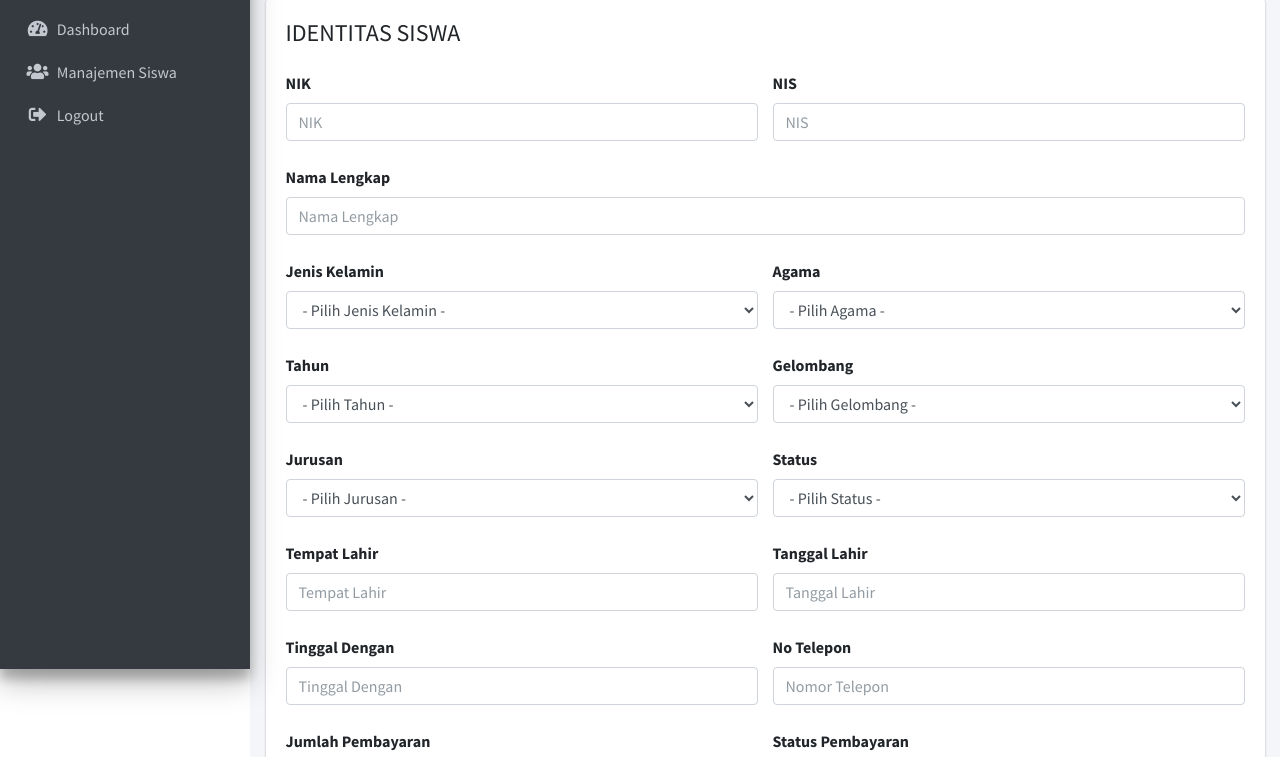
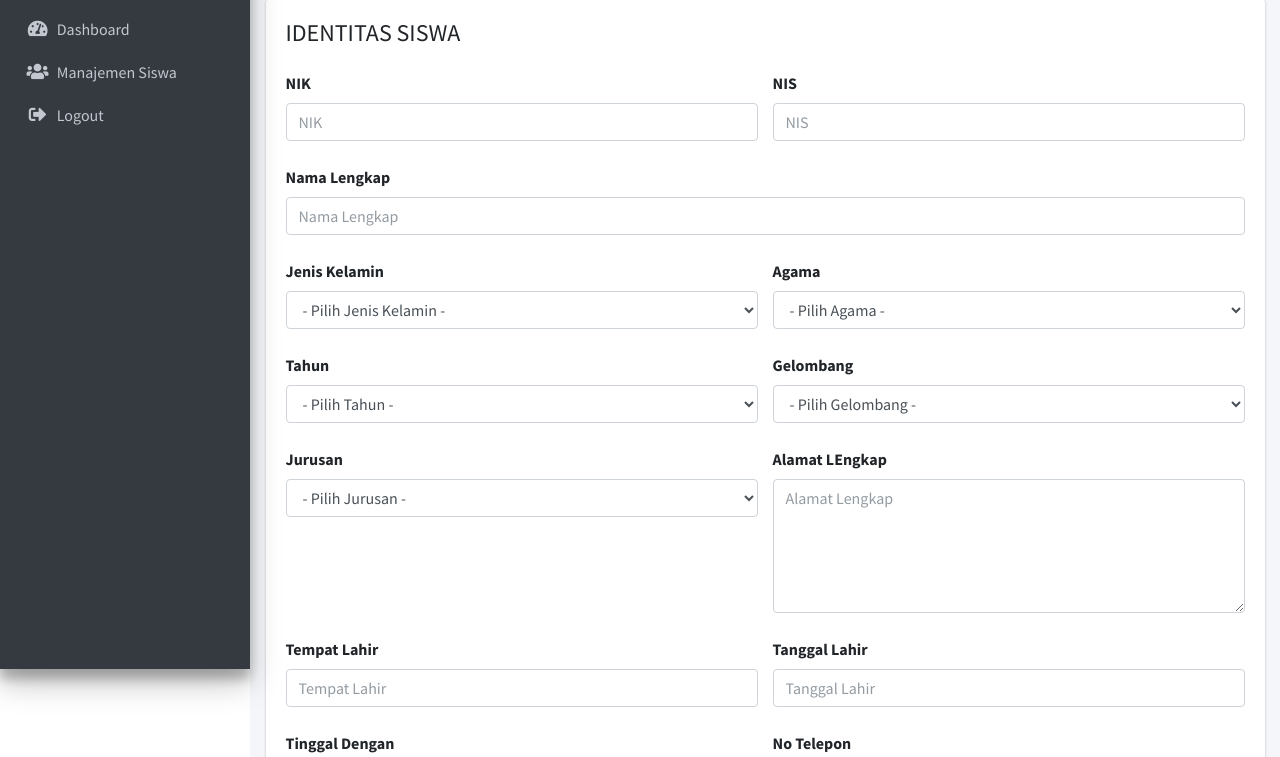
Before and after one commit to fadillahrizki/z_ppdb, a CodeIgniter 4 app: template app/Views/back/siswa/edit.php in a window 1280 px wide. Shown: the part 131-888 px from the top of the page. Run offline with PHP 8.4 and a stand-in for CodeIgniter, Linux system fonts and the light colour scheme; the template is opened without the code that fills it, so the values that code supplies are empty; some libraries are stand-ins or nearby versions.

Commit message:
status hidden in edit form

```diff
--- a/app/Views/back/siswa/edit.php
+++ b/app/Views/back/siswa/edit.php
@@ -23,7 +23,6 @@
 
 <section class="content">
     <form action="<?= base_url('/admin/siswa/') ?>" method="post" class="container-fluid">
-
         <!-- Identitas -->
 
         <div class="row">
@@ -119,12 +118,8 @@
                                 </select>
                             </div>
                             <div class="col-6">
-                                <label for="">Status</label>
-                                <select name="siswa[status]" class="form-control">
-                                    <option value="" disabled selected>- Pilih Status -</option>
-                                    <option value="Lulus" <?= $data['status'] == 'Lulus' ? 'selected' : '' ?>>Lulus</option>
-                                    <option value="Tidak Lulus" <?= $data['status'] == 'Tidak Lulus' ? 'selected' : '' ?>>Tidak Lulus</option>
-                                </select>
+                                <label for="">Alamat LEngkap</label>
+                                <textarea name="siswa[alamat]" rows="5" class="form-control" placeholder="Alamat Lengkap"><?= $data['alamat'] ?></textarea>
                             </div>
                         </div>
 
@@ -188,8 +183,6 @@
                         </div>
 
                         <br>
-                        <label for="">Alamat LEngkap</label>
-                        <textarea name="siswa[alamat]" rows="5" class="form-control" placeholder="Alamat Lengkap"><?= $data['alamat'] ?></textarea>
 
                     </div>
                 </div>
```
